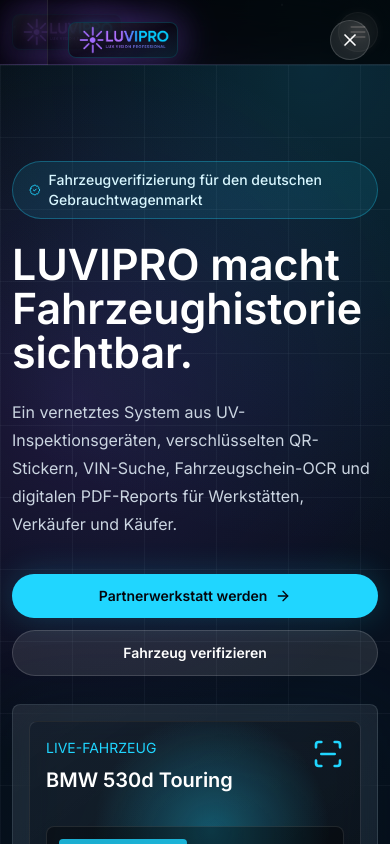
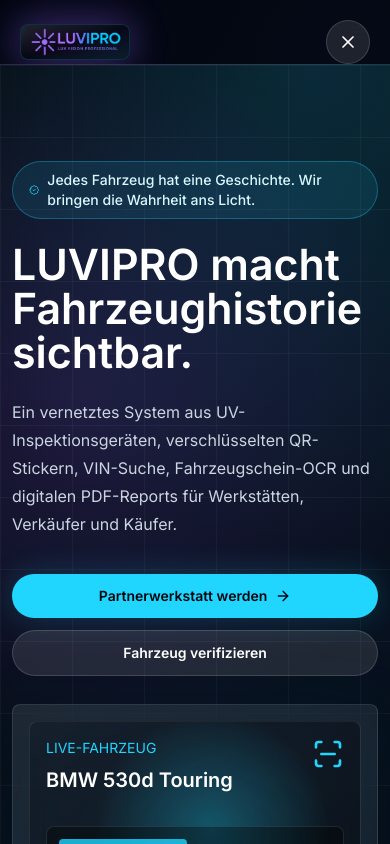
Before and after one commit to Diaa6969/luvipro-website, a Next.js app: page / in a window 390 px wide. Both pictures are taken after a click on the button "Menü öffnen". Shown: the top 844 px of the page. Built offline with nearby package versions, Linux system fonts and the light colour scheme.

Commit message:
Fix mobile menu and update hero badge

```diff
--- a/src/components/sections/hero.tsx
+++ b/src/components/sections/hero.tsx
@@ -17,7 +17,7 @@ export function Hero() {
           <div className="min-w-0 max-w-full">
             <div className="mb-6 inline-flex max-w-full items-center gap-2 rounded-full border border-pulse/30 bg-pulse/10 px-4 py-2 text-sm font-medium text-frost">
               <BadgeCheck className="h-4 w-4 text-pulse" />
-              <span className="min-w-0 break-words">Fahrzeugverifizierung für den deutschen Gebrauchtwagenmarkt</span>
+              <span className="min-w-0 break-words">Jedes Fahrzeug hat eine Geschichte. Wir bringen die Wahrheit ans Licht.</span>
             </div>
             <h1 className="text-balance max-w-full font-[var(--font-space-grotesk)] text-[clamp(2.55rem,11vw,4.5rem)] font-semibold leading-[1.02] text-white sm:text-6xl lg:text-7xl">
               LUVIPRO macht Fahrzeughistorie sichtbar.
--- a/src/components/sections/navbar.tsx
+++ b/src/components/sections/navbar.tsx
@@ -94,28 +94,25 @@ export function Navbar() {
         </button>
       </nav>
 
+      {isOpen ? (
         <div
-        className={`fixed inset-0 z-50 bg-black/60 backdrop-blur-sm transition-opacity duration-300 lg:hidden ${
-          isOpen ? "pointer-events-auto opacity-100" : "pointer-events-none opacity-0"
-        }`}
-        aria-hidden={!isOpen}
+          className="fixed inset-0 z-[9999] overflow-hidden bg-black/80 backdrop-blur-xl lg:hidden"
           onClick={closeMenu}
         >
+          <div className="pointer-events-none absolute inset-0 bg-[radial-gradient(circle_at_22%_18%,rgba(139,92,246,0.24),transparent_34%),radial-gradient(circle_at_84%_72%,rgba(32,214,255,0.16),transparent_32%)]" />
           <div
             id={menuId}
             role="dialog"
             aria-modal="true"
             aria-label="Mobile Navigation"
-          className={`ml-auto flex h-dvh w-[min(88vw,380px)] max-w-full flex-col overflow-y-auto border-l border-white/10 bg-obsidian/92 p-5 shadow-[0_0_70px_rgba(139,92,246,0.22)] backdrop-blur-2xl transition-transform duration-300 ${
-            isOpen ? "translate-x-0" : "translate-x-full"
-          }`}
+            className="relative flex h-dvh min-h-screen w-full max-w-full flex-col overflow-y-auto border-white/10 bg-[linear-gradient(145deg,rgba(3,7,18,0.96),rgba(8,13,28,0.92))] p-5 text-white shadow-[0_0_90px_rgba(139,92,246,0.28)] sm:p-6"
             onClick={(event) => event.stopPropagation()}
           >
             <div className="flex items-center justify-between gap-4">
               <BrandLogo />
               <button
                 type="button"
-              className="inline-flex h-10 w-10 shrink-0 items-center justify-center rounded-full border border-white/15 bg-white/10 text-white transition hover:border-pulse/50 hover:bg-pulse/10"
+                className="inline-flex h-11 w-11 shrink-0 items-center justify-center rounded-full border border-white/15 bg-white/10 text-white transition hover:border-pulse/50 hover:bg-pulse/10 focus-visible:outline focus-visible:outline-2 focus-visible:outline-pulse"
                 aria-label="Menü schließen"
                 onClick={closeMenu}
               >
@@ -123,14 +120,13 @@ export function Navbar() {
               </button>
             </div>
 
-          <div className="mt-8 rounded-lg border border-white/10 bg-white/[0.045] p-3">
-            <nav className="space-y-1" aria-label="Mobile Hauptnavigation">
+            <nav className="mt-9 space-y-2" aria-label="Mobile Hauptnavigation">
               {mobileLinks.map((link) => (
                 <Link
                   key={link.href}
                   href={link.href}
                   onClick={closeMenu}
-                  className="block rounded-lg px-4 py-3 text-base font-semibold text-slate-100 transition hover:bg-pulse/10 hover:text-white focus-visible:outline focus-visible:outline-2 focus-visible:outline-pulse"
+                  className="block rounded-lg border border-white/10 bg-white/[0.045] px-4 py-4 text-base font-semibold text-slate-100 transition hover:border-pulse/35 hover:bg-pulse/10 hover:text-white focus-visible:outline focus-visible:outline-2 focus-visible:outline-pulse"
                 >
                   {link.label}
                 </Link>
@@ -140,12 +136,11 @@ export function Navbar() {
                 target="_blank"
                 rel="noopener noreferrer"
                 onClick={closeMenu}
-                className="block rounded-lg px-4 py-3 text-base font-semibold text-slate-100 transition hover:bg-pulse/10 hover:text-white focus-visible:outline focus-visible:outline-2 focus-visible:outline-pulse"
+                className="block rounded-lg border border-white/10 bg-white/[0.045] px-4 py-4 text-base font-semibold text-slate-100 transition hover:border-pulse/35 hover:bg-pulse/10 hover:text-white focus-visible:outline focus-visible:outline-2 focus-visible:outline-pulse"
               >
                 Unser Shop
               </a>
             </nav>
-          </div>
 
             <div className="mt-auto pt-8">
               <div className="rounded-lg border border-ultraviolet/20 bg-ultraviolet/10 p-4">
@@ -166,6 +161,7 @@ export function Navbar() {
             </div>
           </div>
         </div>
+      ) : null}
     </header>
   );
 }
```
Lines whose indentation alone changed are shown as unchanged.
